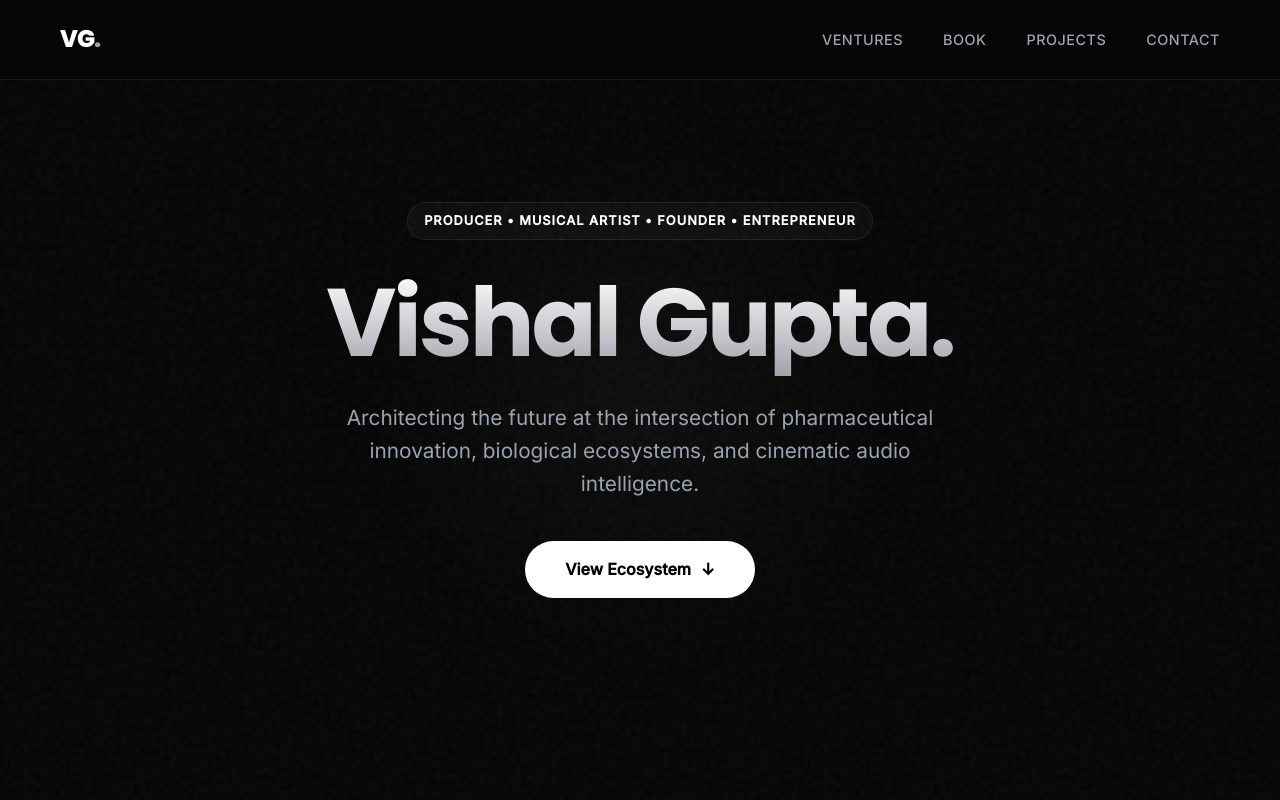
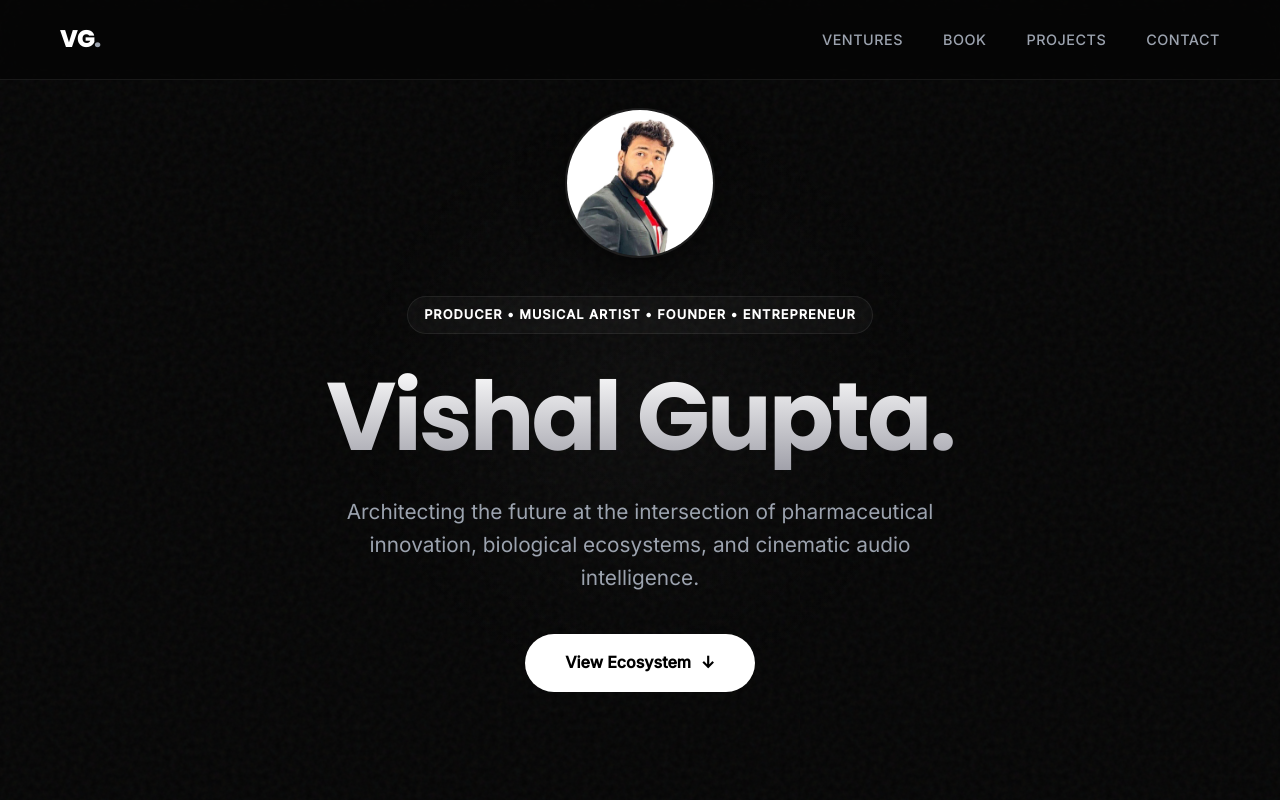
Before and after one commit to tandhubscp/vishalgupta, a plain HTML site: page index.html in a window 1280 px wide. Shown: the top 800 px of the page. Drawn offline with Linux system fonts and the light colour scheme.

Commit message:
index.html

```diff
--- a/index.html
+++ b/index.html
@@ -133,6 +133,29 @@
         }
 
         .hero-content { max-width: 900px; }
+
+        /* Profile Photo Styling */
+        .profile-photo-wrapper {
+            margin-bottom: 30px;
+            opacity: 0;
+            animation: fadeUp 0.8s forwards; /* Fades in first */
+        }
+
+        .profile-photo {
+            width: 150px;
+            height: 150px;
+            border-radius: 50%;
+            object-fit: cover;
+            border: 2px solid var(--border-glass);
+            box-shadow: 0 10px 40px rgba(0, 0, 0, 0.5);
+            transition: all 0.3s ease;
+        }
+
+        .profile-photo:hover {
+            transform: scale(1.05);
+            border-color: rgba(255, 255, 255, 0.3);
+            box-shadow: 0 15px 50px rgba(255, 255, 255, 0.05);
+        }
 
         .hero-eyebrow {
             display: inline-block; padding: 8px 16px; border-radius: 50px;
@@ -291,6 +314,9 @@
 
     <header class="hero">
         <div class="hero-content">
+            <div class="profile-photo-wrapper">
+                <img src="profile.jpg" alt="Vishal Gupta" class="profile-photo">
+            </div>
             <span class="hero-eyebrow">Producer • Musical Artist • Founder • Entrepreneur</span>
             <h1>Vishal Gupta.</h1>
             <p>
```
